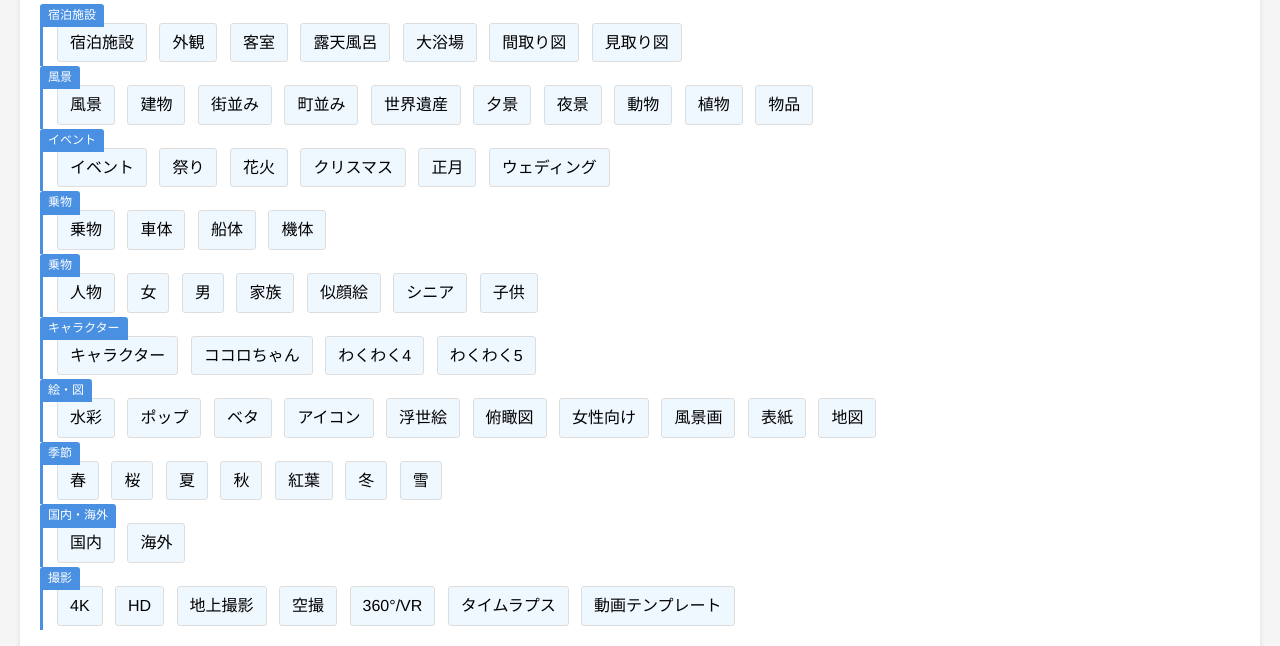
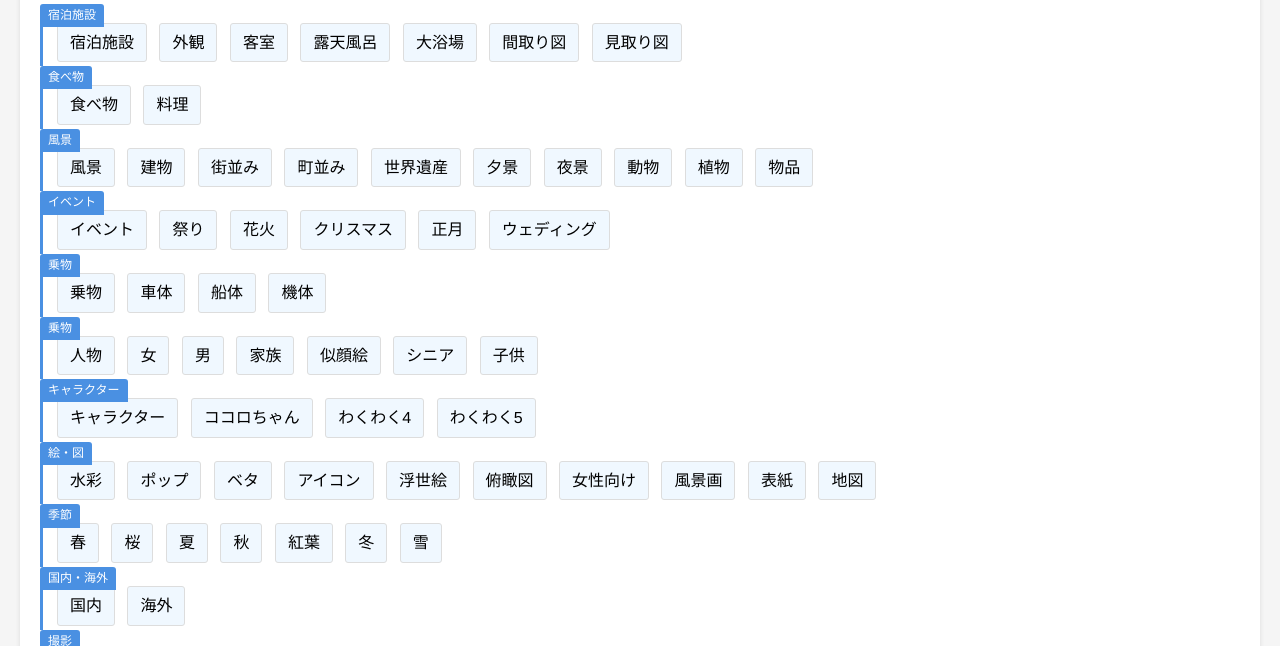
Before and after one commit to songgeye/Bud_KeywordClicker, a plain HTML site: page index.html in a window 1280 px wide. Shown: the part 136-782 px from the top of the page. Drawn offline with Linux system fonts and the light colour scheme.

Commit message:
Update index.html
カテゴリを追加

```diff
--- a/index.html
+++ b/index.html
@@ -18,6 +18,10 @@
                 <span class="keyword" data-copy>大浴場</span>
                 <span class="keyword" data-copy>間取り図</span>
                 <span class="keyword" data-copy>見取り図</span>
+            </div>
+            <div class="keyword-group" data-group="食べ物">
+                <span class="keyword" data-copy>食べ物</span>
+                <span class="keyword" data-copy>料理</span>
             </div>
             <div class="keyword-group" data-group="風景">
                 <span class="keyword" data-copy>風景</span>
```
